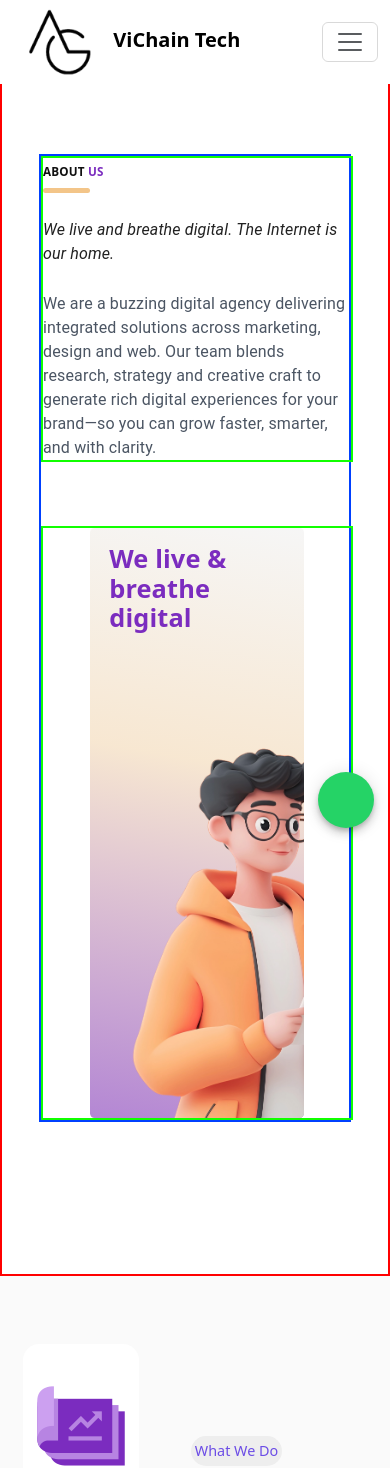
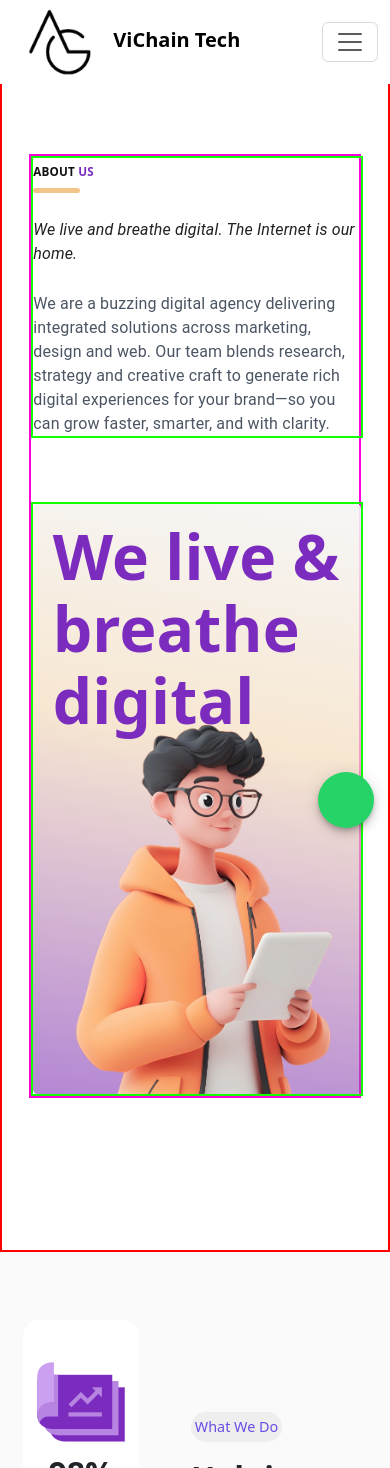
Before and after one commit to Muskan-Shobhawat/ViChainBackend, a React (Vite) app: page /About in a window 390 px wide. Shown: the top 1468 px of the page. Built offline with nearby package versions, Linux system fonts and the light colour scheme; some icons are missing.

Commit message:
Initial commit

```diff
--- a/src/CSS/About/AboutLanding.css
+++ b/src/CSS/About/AboutLanding.css
@@ -237,10 +237,10 @@
 }
 }
 
-@media only screen and (max-width: 720px) {
+@media only screen and (max-width: 600px) {
   .abgg {
     flex-direction: column !important;
-    border: 2px solid rgb(0, 64, 255);
+    border: 2px solid rgb(255, 0, 221);
     width: 80vw;
   }
 
@@ -278,7 +278,7 @@
     border-radius: 1.2vw;
     min-height: 70vh;
     padding: 5vh 4vw;
-    width: 55vw;
+    width: 60vw;
     overflow: hidden;
     display: flex;
     align-items: center;
@@ -292,10 +292,73 @@
   left: 5vw;
   right: 4vw;
   font-weight: 800;
-  font-size: 6.5vw;
+  font-size: 8vw;
   line-height: 1.15;
   letter-spacing: 0.03vw;
   text-align: left;
   /* width: 20vw; */
 }
 }
+
+@media only screen and (max-width: 412px) {
+  .abgg {
+    flex-direction: column !important;
+    border: 2px solid rgb(255, 0, 221);
+    width: 85vw;
+  }
+
+  .ab2gg {
+    width: 85vw;
+    border: 2px solid rgb(17, 255, 0);
+  }
+
+  .ab3gg {
+    width: 85vw;
+    display: flex !important;
+    align-items: center !important;
+    justify-content: space-around;
+    border: 2px solid rgb(17, 255, 0);
+  }
+
+  .about-body {
+    color: #4b5563;
+    font-size: 1.05vw;
+    line-height: 1.9;
+    margin-top: 3vh !important;
+    max-width: 80vw;
+  }
+
+  .about-visual {
+    position: relative;
+    background: linear-gradient(10deg,
+        rgba(129, 54, 183, 0.6) 0%,
+        /* deeper purple */
+        rgba(244, 221, 190, 0.7) 60%,
+        /* darker beige */
+        rgba(245, 245, 245, 0.9) 100%
+        /* near-white fade */
+      );
+    border-radius: 1.2vw;
+    min-height: 70vh;
+    padding: 5vh 4vw;
+    width: 85vw;
+    overflow: hidden;
+    display: flex;
+    align-items: center;
+    justify-content: center;
+  }
+
+  .about-visual-heading {
+  /* border: 2px solid red; */
+  position: absolute;
+  top: 2vh;
+  left: 5vw;
+  right: 4vw;
+  font-weight: 800;
+  font-size: 16vw;
+  line-height: 1.15;
+  letter-spacing: 0.03vw;
+  text-align: left;
+  /* width: 20vw; */
+}
+}
```
